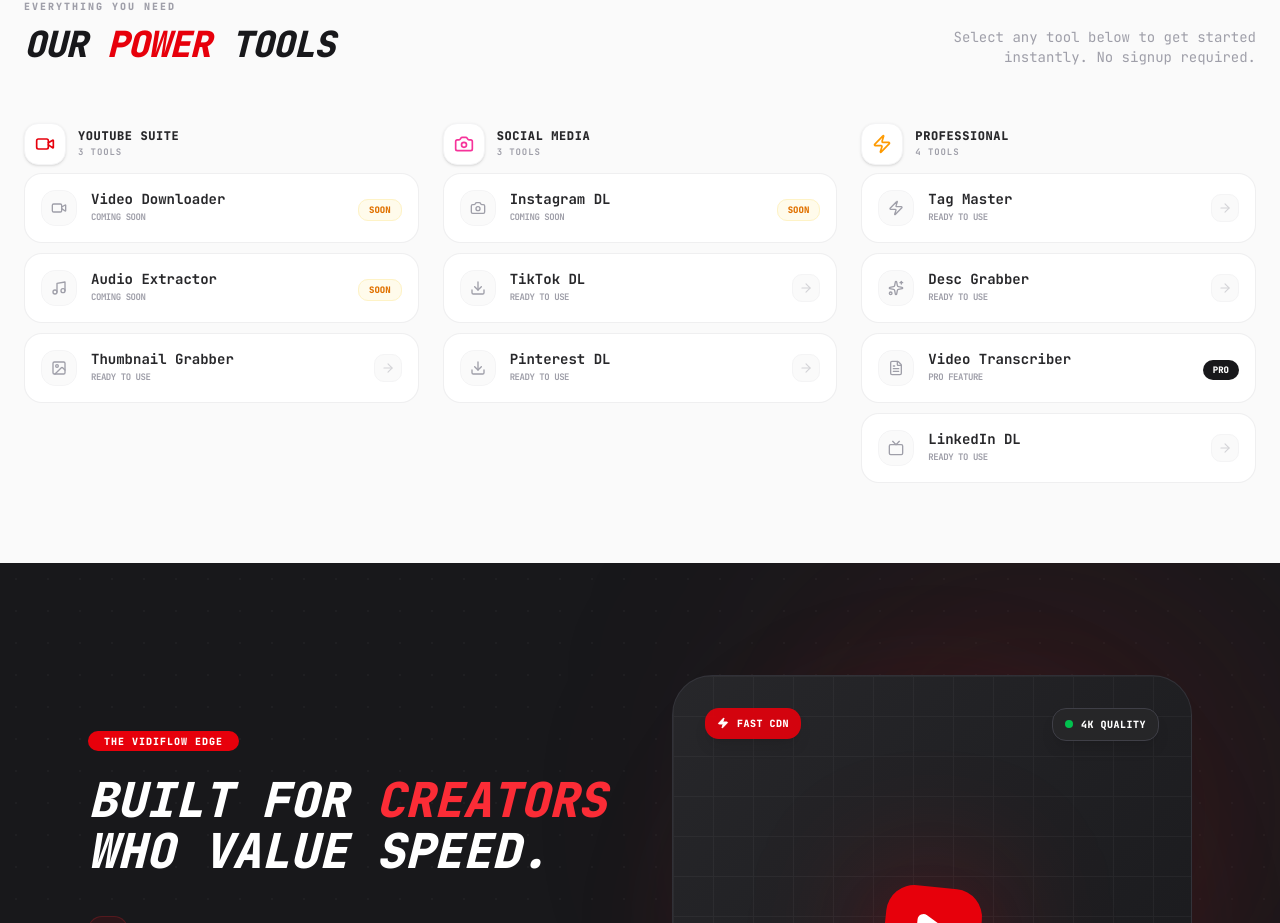
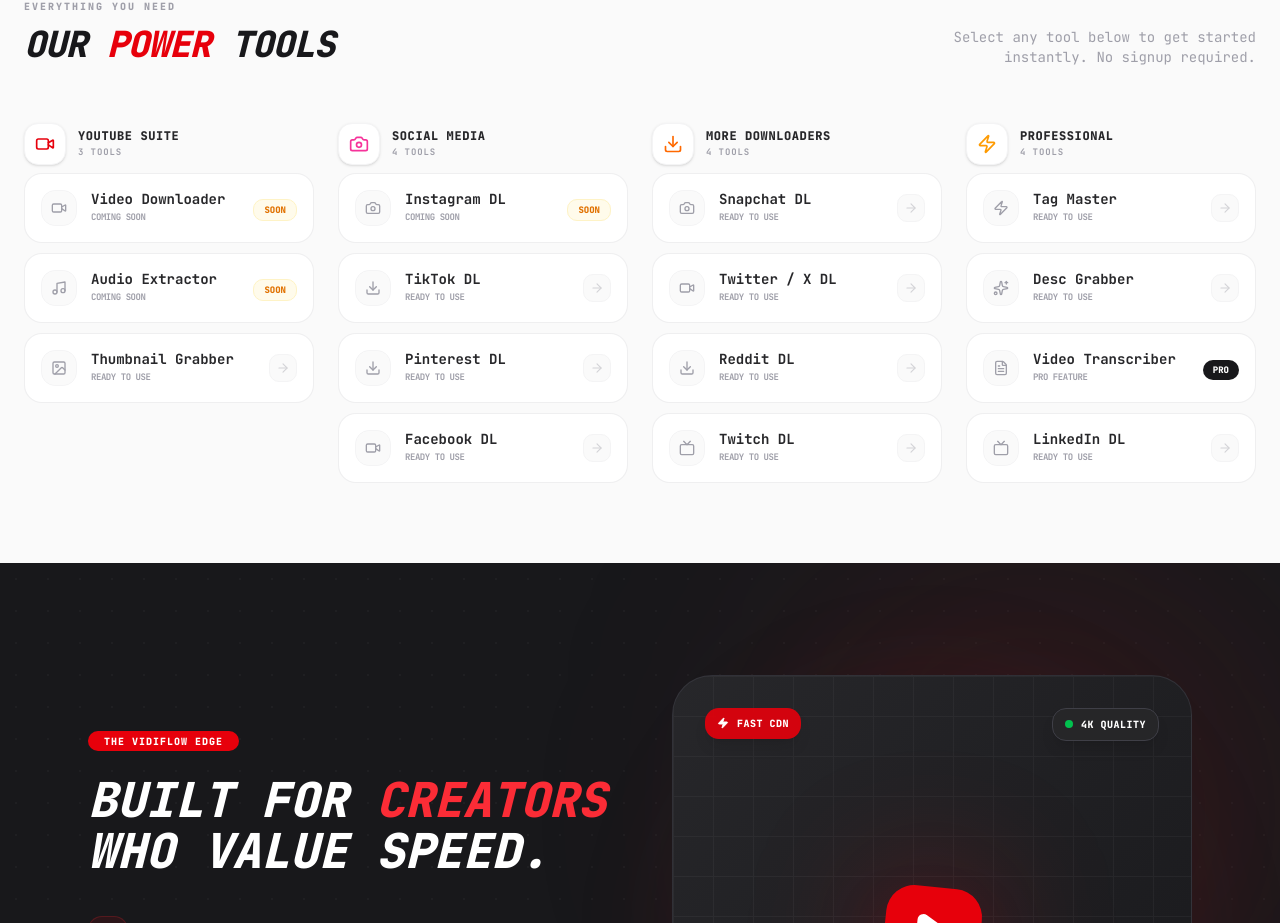
Before and after one commit to vanshkapadia11/VidiFlow, a Next.js app: page / in a window 1280 px wide. Shown: the part 940-1863 px from the top of the page. Built offline with nearby package versions, Linux system fonts and the light colour scheme.

Commit message:
Added Links Section - Indexing

```diff
--- a/app/page.tsx
+++ b/app/page.tsx
@@ -30,23 +30,9 @@
     icon: <VideoIcon className="h-5 w-5 text-red-600" />,
     color: "red",
     tools: [
-      {
-        name: "Video Downloader",
-        href: "/youtube-video-downloader",
-        status: "Soon",
-        icon: <VideoIcon className="h-4 w-4" />,
-      },
-      {
-        name: "Audio Extractor",
-        href: "/youtube-audio-downloader",
-        status: "Soon",
-        icon: <MusicIcon className="h-4 w-4" />,
-      },
-      {
-        name: "Thumbnail Grabber",
-        href: "/youtube-thumbnail-downloader",
-        icon: <ImageIcon className="h-4 w-4" />,
-      },
+      { name: "Video Downloader", href: "/youtube-video-downloader", status: "Soon", icon: <VideoIcon className="h-4 w-4" /> },
+      { name: "Audio Extractor", href: "/youtube-audio-downloader", status: "Soon", icon: <MusicIcon className="h-4 w-4" /> },
+      { name: "Thumbnail Grabber", href: "/youtube-thumbnail-downloader", icon: <ImageIcon className="h-4 w-4" /> },
     ],
   },
   {
@@ -54,22 +40,21 @@
     icon: <CameraIcon className="h-5 w-5 text-pink-500" />,
     color: "pink",
     tools: [
-      {
-        name: "Instagram DL",
-        href: "/instagram-video-downloader",
-        status: "Soon",
-        icon: <CameraIcon className="h-4 w-4" />,
-      },
-      {
-        name: "TikTok DL",
-        href: "/tiktok-video-downloader",
-        icon: <DownloadIcon className="h-4 w-4" />,
-      },
-      {
-        name: "Pinterest DL",
-        href: "/pinterest-video-downloader",
-        icon: <DownloadIcon className="h-4 w-4" />,
-      },
+      { name: "Instagram DL", href: "/instagram-video-downloader", status: "Soon", icon: <CameraIcon className="h-4 w-4" /> },
+      { name: "TikTok DL", href: "/tiktok-video-downloader", icon: <DownloadIcon className="h-4 w-4" /> },
+      { name: "Pinterest DL", href: "/pinterest-video-downloader", icon: <DownloadIcon className="h-4 w-4" /> },
+      { name: "Facebook DL", href: "/facebook-video-downloader", icon: <VideoIcon className="h-4 w-4" /> },
+    ],
+  },
+  {
+    title: "More Downloaders",
+    icon: <DownloadIcon className="h-5 w-5 text-orange-500" />,
+    color: "orange",
+    tools: [
+      { name: "Snapchat DL", href: "/snapchat-video-downloader", icon: <CameraIcon className="h-4 w-4" /> },
+      { name: "Twitter / X DL", href: "/twitter-video-downloader", icon: <VideoIcon className="h-4 w-4" /> },
+      { name: "Reddit DL", href: "/reddit-video-downloader", icon: <DownloadIcon className="h-4 w-4" /> },
+      { name: "Twitch DL", href: "/twitch-video-downloader", icon: <TvIcon className="h-4 w-4" /> },
     ],
   },
   {
@@ -77,28 +62,10 @@
     icon: <ZapIcon className="h-5 w-5 text-amber-500" />,
     color: "amber",
     tools: [
-      {
-        name: "Tag Master",
-        href: "/generate-tags",
-        icon: <ZapIcon className="h-4 w-4" />,
-      },
-      {
-        name: "Desc Grabber",
-        href: "/generate-description",
-        icon: <SparklesIcon className="h-4 w-4" />,
-      },
-      {
-        name: "Video Transcriber",
-        href: "/video-transcriber",
-        icon: <FileTextIcon className="h-4 w-4" />,
-        status: "Pro",
-        paid: true,
-      },
-      {
-        name: "LinkedIn DL",
-        href: "/linkedin-downloader",
-        icon: <TvIcon className="h-4 w-4" />,
-      },
+      { name: "Tag Master", href: "/generate-tags", icon: <ZapIcon className="h-4 w-4" /> },
+      { name: "Desc Grabber", href: "/generate-description", icon: <SparklesIcon className="h-4 w-4" /> },
+      { name: "Video Transcriber", href: "/video-transcriber", icon: <FileTextIcon className="h-4 w-4" />, status: "Pro", paid: true },
+      { name: "LinkedIn DL", href: "/linkedin-video-downloader", icon: <TvIcon className="h-4 w-4" /> },
     ],
   },
 ];
@@ -222,7 +189,8 @@
             </p>
           </div>
 
-          <div className="grid grid-cols-1 md:grid-cols-3 gap-6">
+          {/* <div className="grid grid-cols-1 md:grid-cols-3 gap-6"> */}
+            <div className="grid grid-cols-1 md:grid-cols-2 lg:grid-cols-4 gap-6">
             {toolCategories.map((cat, idx) => (
               <div key={idx} className="space-y-4">
                 {/* Category header */}
--- a/app/sitemap.ts
+++ b/app/sitemap.ts
@@ -1,178 +1,202 @@
 // app/sitemap.ts
-// Place this file at: app/sitemap.ts
-// Accessible at: vidiflow,co/sitemap.xml (Next.js handles this automatically)
-
 import { MetadataRoute } from "next";
 
+const baseUrl = "https://www.vidiflow.co";
+
+// Update a page's date here ONLY when you actually change that page's content.
+// Format: new Date("YYYY-MM-DD")
+const lastMod = {
+  homepage: new Date("2026-07-01"),
+
+  tiktok: new Date("2026-07-01"),
+  youtubeVideo: new Date("2026-07-01"),
+  youtubeAudio: new Date("2026-07-01"),
+  youtubeThumbnail: new Date("2026-07-01"),
+  instagram: new Date("2026-07-01"),
+  facebook: new Date("2026-07-01"),
+  pinterest: new Date("2026-07-11"), // bumped: added new FAQ content today
+  snapchat: new Date("2026-07-01"),
+  twitter: new Date("2026-07-01"),
+  linkedin: new Date("2026-07-01"),
+  twitch: new Date("2026-07-01"),
+  reddit: new Date("2026-07-01"),
+
+  generateTags: new Date("2026-07-01"),
+  generateDescription: new Date("2026-07-01"),
+
+  exploreTools: new Date("2026-07-01"),
+  blogIndex: new Date("2026-07-01"),
+  about: new Date("2026-06-01"),
+  privacy: new Date("2026-06-01"),
+
+  blogYtMp3: new Date("2025-12-01"),
+  blogPinterest: new Date("2025-12-01"),
+  blogFacebook: new Date("2025-12-01"),
+  blogSnapchat: new Date("2025-12-01"),
+  blogTwitch: new Date("2025-12-01"),
+  blogYtThumbnail: new Date("2025-12-01"),
+  blogBestFree: new Date("2025-12-01"),
+};
+
 export default function sitemap(): MetadataRoute.Sitemap {
-  const baseUrl = "https://www.vidiflow.co";
-  const lastModified = new Date();
-
   return [
-    // ── HOMEPAGE ─────────────────────────────────────────────────────────────
     {
       url: baseUrl,
-      lastModified,
+      lastModified: lastMod.homepage,
       changeFrequency: "weekly",
       priority: 1.0,
     },
 
-    // ── VIDEO DOWNLOADERS ─────────────────────────────────────────────────────
     {
       url: `${baseUrl}/tiktok-video-downloader`,
-      lastModified,
+      lastModified: lastMod.tiktok,
       changeFrequency: "weekly",
       priority: 0.9,
     },
     {
       url: `${baseUrl}/youtube-video-downloader`,
-      lastModified,
+      lastModified: lastMod.youtubeVideo,
       changeFrequency: "weekly",
       priority: 0.9,
     },
     {
       url: `${baseUrl}/youtube-audio-downloader`,
-      lastModified,
+      lastModified: lastMod.youtubeAudio,
       changeFrequency: "weekly",
       priority: 0.9,
     },
     {
       url: `${baseUrl}/youtube-thumbnail-downloader`,
-      lastModified,
+      lastModified: lastMod.youtubeThumbnail,
       changeFrequency: "weekly",
       priority: 0.8,
     },
     {
       url: `${baseUrl}/instagram-video-downloader`,
-      lastModified,
+      lastModified: lastMod.instagram,
       changeFrequency: "weekly",
       priority: 0.9,
     },
     {
       url: `${baseUrl}/facebook-video-downloader`,
-      lastModified,
+      lastModified: lastMod.facebook,
       changeFrequency: "weekly",
       priority: 0.9,
     },
     {
       url: `${baseUrl}/pinterest-video-downloader`,
-      lastModified,
+      lastModified: lastMod.pinterest,
       changeFrequency: "weekly",
       priority: 0.8,
     },
     {
       url: `${baseUrl}/snapchat-video-downloader`,
-      lastModified,
+      lastModified: lastMod.snapchat,
       changeFrequency: "weekly",
       priority: 0.8,
     },
     {
       url: `${baseUrl}/twitter-video-downloader`,
-      lastModified,
+      lastModified: lastMod.twitter,
       changeFrequency: "weekly",
       priority: 0.8,
     },
     {
       url: `${baseUrl}/linkedin-video-downloader`,
-      lastModified,
+      lastModified: lastMod.linkedin,
       changeFrequency: "weekly",
       priority: 0.8,
     },
     {
       url: `${baseUrl}/twitch-video-downloader`,
-      lastModified,
+      lastModified: lastMod.twitch,
       changeFrequency: "weekly",
       priority: 0.8,
     },
+    {
+      url: `${baseUrl}/reddit-video-downloader`,
+      lastModified: lastMod.reddit,
+      changeFrequency: "weekly",
+      priority: 0.9,
+    },
 
-    // ── CREATOR TOOLS ─────────────────────────────────────────────────────────
     {
       url: `${baseUrl}/generate-tags`,
-      lastModified,
+      lastModified: lastMod.generateTags,
       changeFrequency: "weekly",
       priority: 0.8,
     },
     {
       url: `${baseUrl}/generate-description`,
-      lastModified,
+      lastModified: lastMod.generateDescription,
       changeFrequency: "weekly",
       priority: 0.8,
     },
 
-    // ── OTHER PAGES ───────────────────────────────────────────────────────────
     {
       url: `${baseUrl}/explore-tools`,
-      lastModified,
+      lastModified: lastMod.exploreTools,
       changeFrequency: "weekly",
       priority: 0.7,
     },
     {
       url: `${baseUrl}/blog`,
-      lastModified,
+      lastModified: lastMod.blogIndex,
       changeFrequency: "daily",
       priority: 0.8,
     },
     {
-      url: `${baseUrl}/reddit-video-downloader`,
-      lastModified,
-      changeFrequency: "weekly",
-      priority: 0.9,
-    },
-
-    // ── LEGAL / INFO PAGES ──────────────────────────────────────────────────
-    {
       url: `${baseUrl}/about`,
-      lastModified,
+      lastModified: lastMod.about,
       changeFrequency: "monthly",
       priority: 0.5,
     },
     {
       url: `${baseUrl}/privacy-policy`,
-      lastModified,
+      lastModified: lastMod.privacy,
       changeFrequency: "monthly",
       priority: 0.5,
     },
 
-    // ── BLOGS ─────────────────────────────────────────────────────────────────
     {
       url: `${baseUrl}/blog/youtube-to-mp3-converter-free-2025`,
-      lastModified,
+      lastModified: lastMod.blogYtMp3,
       changeFrequency: "monthly",
       priority: 0.7,
     },
     {
       url: `${baseUrl}/blog/pinterest-video-downloader-free-2025`,
-      lastModified,
+      lastModified: lastMod.blogPinterest,
       changeFrequency: "monthly",
       priority: 0.7,
     },
     {
       url: `${baseUrl}/blog/facebook-video-downloader-free-2025`,
-      lastModified,
+      lastModified: lastMod.blogFacebook,
       changeFrequency: "monthly",
       priority: 0.7,
     },
     {
       url: `${baseUrl}/blog/snapchat-spotlight-downloader-free-2025`,
-      lastModified,
+      lastModified: lastMod.blogSnapchat,
       changeFrequency: "monthly",
       priority: 0.7,
     },
     {
       url: `${baseUrl}/blog/twitch-clip-downloader-free-2025`,
-      lastModified,
+      lastModified: lastMod.blogTwitch,
       changeFrequency: "monthly",
       priority: 0.7,
     },
     {
       url: `${baseUrl}/blog/youtube-thumbnail-downloader-free-2025`,
-      lastModified,
+      lastModified: lastMod.blogYtThumbnail,
       changeFrequency: "monthly",
       priority: 0.7,
     },
     {
       url: `${baseUrl}/blog/best-free-video-downloader-every-platform-2025`,
-      lastModified,
+      lastModified: lastMod.blogBestFree,
       changeFrequency: "monthly",
       priority: 0.7,
     },
--- a/components/pageContent.tsx
+++ b/components/pageContent.tsx
@@ -1,12 +1,15 @@
 "use client";
 
 import * as React from "react";
+import Link from "next/link";
 import {
   PlusIcon,
   MinusIcon,
   ZapIcon,
   CheckIcon,
   StarIcon,
+  ArrowUpRightIcon,
+  BookOpenIcon,
 } from "lucide-react";
 import { Badge } from "@/components/ui/badge";
 import CreatorFooter from "./footer";
@@ -32,6 +35,95 @@
   steps: Step[];
   features: Feature[];
   faqs: FAQ[];
+  currentPath: string;
+}
+
+// ── Related Tools Data ───────────────────────────────────────────────────────
+
+const allTools = [
+  { name: "YouTube Video Downloader", href: "/youtube-video-downloader" },
+  { name: "YouTube Audio Downloader", href: "/youtube-audio-downloader" },
+  {
+    name: "YouTube Thumbnail Downloader",
+    href: "/youtube-thumbnail-downloader",
+  },
+  { name: "TikTok Downloader", href: "/tiktok-video-downloader" },
+  { name: "Instagram Video Downloader", href: "/instagram-video-downloader" },
+  { name: "Facebook Video Downloader", href: "/facebook-video-downloader" },
+  { name: "Pinterest Video Downloader", href: "/pinterest-video-downloader" },
+  { name: "Snapchat Video Downloader", href: "/snapchat-video-downloader" },
+  { name: "Twitter Video Downloader", href: "/twitter-video-downloader" },
+  { name: "LinkedIn Video Downloader", href: "/linkedin-video-downloader" },
+  { name: "Twitch Video Downloader", href: "/twitch-video-downloader" },
+  { name: "Reddit Video Downloader", href: "/reddit-video-downloader" },
+];
+
+// ── Related Blog Posts Data ──────────────────────────────────────────────────
+
+const allBlogPosts = [
+  {
+    name: "Best Free Video Downloader for Every Platform",
+    href: "/blog/best-free-video-downloader-every-platform-2026",
+  },
+  {
+    name: "Facebook Video Downloader — Free Guide",
+    href: "/blog/facebook-video-downloader-free-2026",
+  },
+  {
+    name: "How to Convert YouTube to MP3 for Free",
+    href: "/blog/how-to-convert-youtube-to-mp3-free",
+  },
+  {
+    name: "How to Download Instagram Reels",
+    href: "/blog/how-to-download-instagram-reels",
+  },
+  {
+    name: "How to Download LinkedIn Videos",
+    href: "/blog/how-to-download-linkedin-videos",
+  },
+  {
+    name: "How to Download Reddit Videos for Free",
+    href: "/blog/how-to-download-reddit-videos-free",
+  },
+  {
+    name: "How to Download TikTok Videos Without Watermark",
+    href: "/blog/how-to-download-tiktok-videos-without-watermark",
+  },
+  {
+    name: "How to Download Twitter / X Videos for Free",
+    href: "/blog/how-to-download-twitter-x-videos-free",
+  },
+  {
+    name: "Pinterest Video Downloader — Free Guide",
+    href: "/blog/pinterest-video-downloader-free-2026",
+  },
+  {
+    name: "Snapchat Spotlight Downloader — Free Guide",
+    href: "/blog/snapchat-spotlight-downloader-free-2026",
+  },
+  {
+    name: "Twitch Clip Downloader — Free Guide",
+    href: "/blog/twitch-clip-downloader-free-2026",
+  },
+  {
+    name: "YouTube Thumbnail Downloader — Free Guide",
+    href: "/blog/youtube-thumbnail-downloader-free-2026",
+  },
+  {
+    name: "YouTube to MP3 Converter — Free Guide",
+    href: "/blog/youtube-to-mp3-converter-free-2026",
+  },
+];
+
+// ── Shuffle Helper ────────────────────────────────────────────────────────────
+
+function shuffle<T>(arr: T[]): T[] {
+  const copy = [...arr];
+  for (let i = copy.length - 1; i > 0; i--) {
+    const j = Math.floor(Math.random() * (i + 1));
+    [copy[i], copy[j]] = [copy[j], copy[i]];
+  }
+  return copy;
 }
 
 // ── FAQ Item ───────────────────────────────────────────────────────────────
@@ -104,6 +196,16 @@
   );
 }
 
+// ── Skeleton Card ─────────────────────────────────────────────────────────
+
+function SkeletonCard({ className = "" }: { className?: string }) {
+  return (
+    <div
+      className={`bg-zinc-50 border-2 border-zinc-100 rounded-2xl animate-pulse ${className}`}
+    />
+  );
+}
+
 // ── Main Component ─────────────────────────────────────────────────────────
 
 export default function PageContent({
@@ -111,7 +213,21 @@
   steps,
   features,
   faqs,
+  currentPath,
 }: PageContentProps) {
+  const [relatedTools, setRelatedTools] = React.useState<typeof allTools>([]);
+  const [relatedPosts, setRelatedPosts] = React.useState<typeof allBlogPosts>(
+    [],
+  );
+  const [mounted, setMounted] = React.useState(false);
+
+  React.useEffect(() => {
+    const toolPool = allTools.filter((tool) => tool.href !== currentPath);
+    setRelatedTools(shuffle(toolPool).slice(0, 7));
+    setRelatedPosts(shuffle(allBlogPosts).slice(0, 2));
+    setMounted(true);
+  }, [currentPath]);
+
   return (
     <>
       <div className="max-w-6xl mx-auto px-6 pb-24 mt-16 space-y-28">
@@ -136,12 +252,10 @@
                 key={step.number}
                 className="group relative bg-white border-2 border-zinc-100 rounded-[28px] p-6 hover:border-red-500 hover:scale-[1.02] transition-all duration-200 overflow-hidden shadow-sm cursor-default"
               >
-                {/* Watermark */}
                 <span className="absolute -bottom-3 -right-1 text-[72px] font-black text-zinc-50 leading-none select-none group-hover:text-red-50 transition-colors">
                   {step.number}
                 </span>
 
-                {/* Top row */}
                 <div className="flex items-center justify-between mb-5">
                   <div className="inline-flex items-center gap-1.5 bg-zinc-950 text-white rounded-full px-3 py-1">
                     <ZapIcon className="h-2.5 w-2.5 text-red-500 fill-red-500" />
@@ -202,6 +316,65 @@
             ))}
           </div>
         </div>
+
+        {/* ── RELATED TOOLS ── */}
+        <div>
+          <SectionHeader
+            eyebrow="Explore More"
+            title="Related "
+            accent="Tools."
+          />
+
+          <div className="grid grid-cols-2 sm:grid-cols-3 lg:grid-cols-4 gap-3">
+            {!mounted
+              ? Array.from({ length: 7 }).map((_, i) => (
+                  <SkeletonCard key={i} className="min-h-[100px]" />
+                ))
+              : relatedTools.map((tool) => (
+                  <Link
+                    key={tool.href}
+                    href={tool.href}
+                    className="group bg-white border-2 border-zinc-100 rounded-2xl px-4 py-5 flex flex-col justify-between gap-3 hover:border-red-500 hover:scale-[1.02] transition-all duration-200 cursor-pointer shadow-sm relative overflow-hidden min-h-[100px]"
+                  >
+                    <ArrowUpRightIcon className="h-3.5 w-3.5 text-zinc-300 group-hover:text-red-600 transition-colors absolute top-4 right-4" />
+                    <span className="text-xs font-black text-zinc-700 group-hover:text-zinc-900 uppercase tracking-tight leading-snug pr-4">
+                      {tool.name}
+                    </span>
+                  </Link>
+                ))}
+          </div>
+        </div>
+
+        {/* ── RELATED BLOG POSTS ── */}
+        <div>
+          <SectionHeader
+            eyebrow="Learn More"
+            title="Related "
+            accent="Guides."
+          />
+
+          <div className="grid grid-cols-1 sm:grid-cols-2 gap-4 max-w-3xl mx-auto">
+            {!mounted
+              ? Array.from({ length: 2 }).map((_, i) => (
+                  <SkeletonCard key={i} className="min-h-[76px]" />
+                ))
+              : relatedPosts.map((post) => (
+                  <Link
+                    key={post.href}
+                    href={post.href}
+                    className="group bg-white border-2 border-zinc-100 rounded-2xl px-5 py-5 flex items-start gap-4 hover:border-red-500 hover:scale-[1.02] transition-all duration-200 cursor-pointer shadow-sm relative overflow-hidden"
+                  >
+                    <div className="shrink-0 w-9 h-9 rounded-xl bg-zinc-50 border border-zinc-100 flex items-center justify-center text-zinc-400 group-hover:bg-red-600 group-hover:text-white group-hover:border-red-600 transition-all duration-200">
+                      <BookOpenIcon className="h-4 w-4" />
+                    </div>
+                    <span className="text-xs font-black text-zinc-700 group-hover:text-zinc-900 uppercase tracking-tight leading-snug pt-2">
+                      {post.name}
+                    </span>
+                    <ArrowUpRightIcon className="h-3.5 w-3.5 text-zinc-300 group-hover:text-red-600 transition-colors absolute top-4 right-4" />
+                  </Link>
+                ))}
+          </div>
+        </div>
       </div>
       <CreatorFooter />
     </>
--- a/content/blog/how-to-download-instagram-reels.md
+++ b/content/blog/how-to-download-instagram-reels.md
@@ -102,4 +102,4 @@
 
 ---
 
-Ready to try it? **[Download Instagram Reels free →](/instagram-downloader)**
+Ready to try it? **[Download Instagram Reels free →](/instagram-video-downloader)**
--- a/content/blog/pinterest-video-downloader-free-2026.md
+++ b/content/blog/pinterest-video-downloader-free-2026.md
@@ -106,4 +106,4 @@
 
 ---
 
-Start downloading now at **[vidiflow.co/pinterest-downloader](/pinterest-downloader)** 📌
+Start downloading now at **[vidiflow.co/pinterest-downloader](/pinterest-video-downloader)** 📌
--- a/content/blog/twitch-clip-downloader-free-2026.md
+++ b/content/blog/twitch-clip-downloader-free-2026.md
@@ -116,4 +116,4 @@
 
 ---
 
-Start downloading now at **[vidiflow.co/twitch-downloader](/twitch-downloader)** 🎮
+Start downloading now at **[vidiflow.co/twitch-downloader](/twitch-video-downloader)** 🎮
```
Also changed, not shown: content/blog/snapchat-spotlight-downloader-free-2026.md (+1 -1 lines), content/blog/youtube-thumbnail-downloader-free-2026.md (+1 -1 lines).
